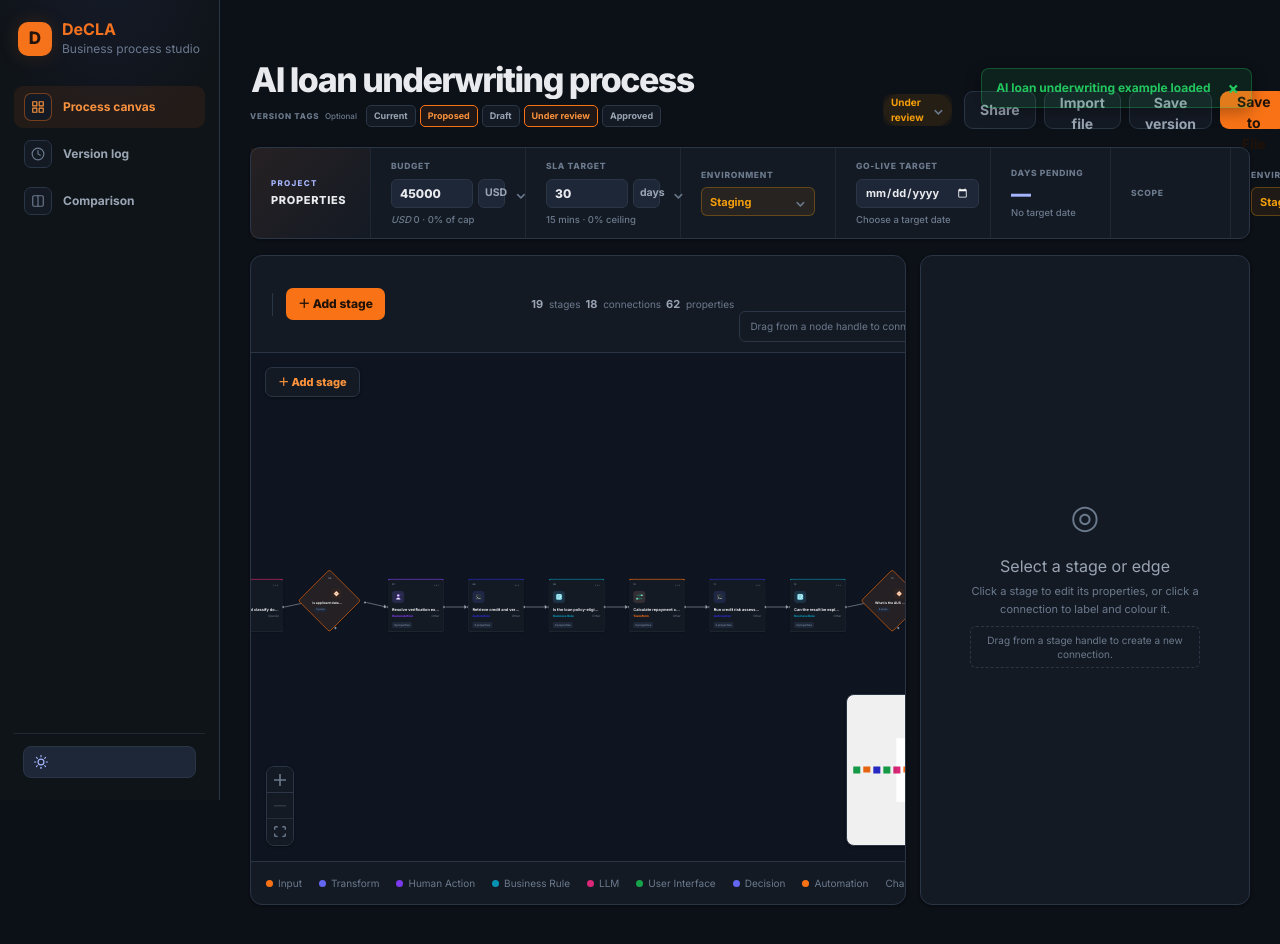
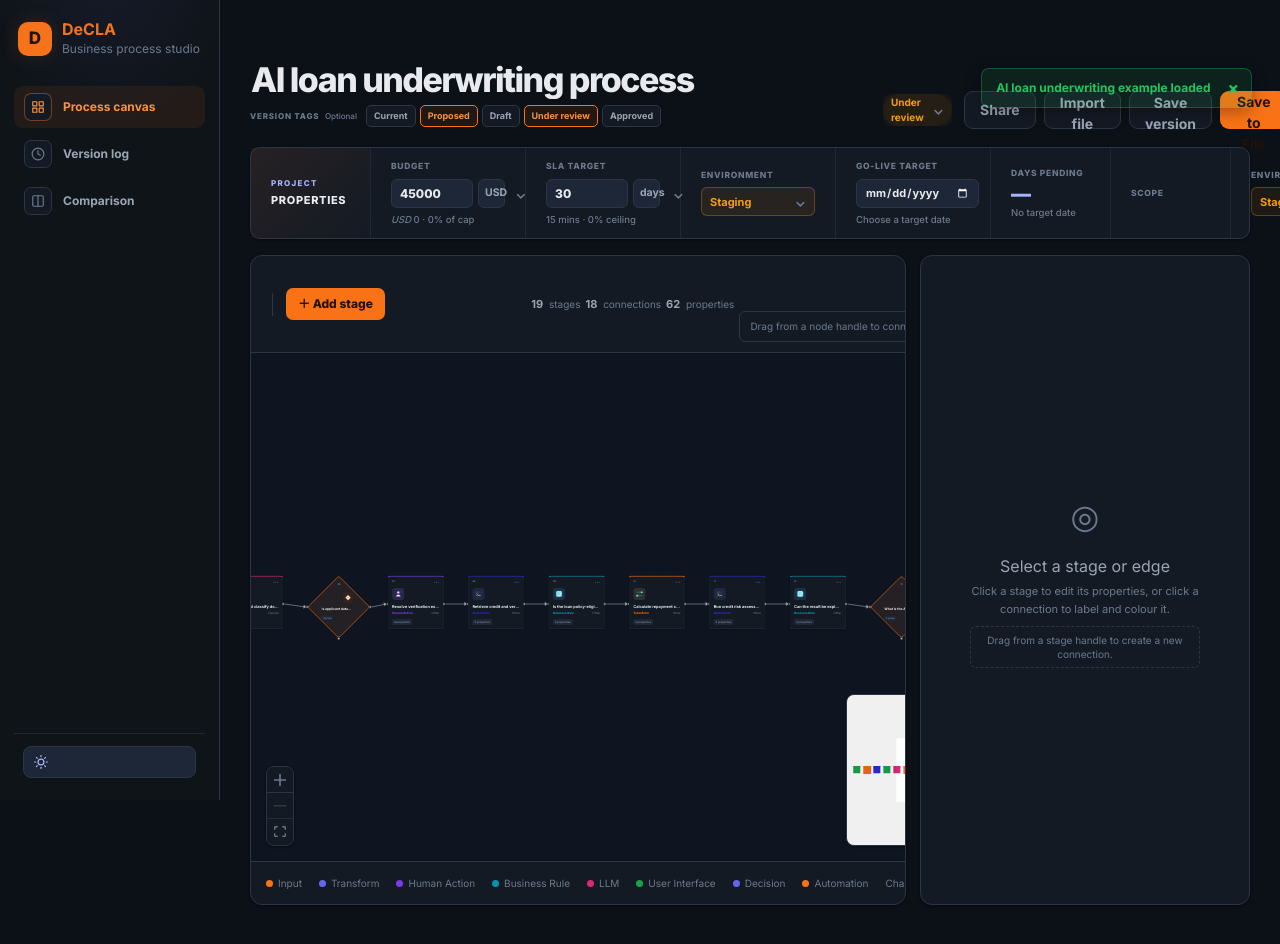
Before and after one commit to g-kannan/DeCLA, a Next.js app: page /canvas in a window 1280 px wide. Both pictures are taken after a click on the button "Load example". Shown: the top 944 px of the page. Built offline with nearby package versions, Linux system fonts and the light colour scheme.

Commit message:
feat(canvas): enhance decision node layout and styling for improved interaction

```diff
--- a/app/canvas/flow-canvas.tsx
+++ b/app/canvas/flow-canvas.tsx
@@ -114,10 +114,15 @@ function StageNode({ data }: NodeProps) {
   if (isDecision) {
     return (
       <>
-        {/* Target handle (left) */}
+        {/* Target handle — left tip of the diamond */}
         <Handle type="target" position={Position.Left} id="target" className="rf-handle" />
 
-        {/* Diamond wrapper */}
+        {/* Wrapper sized to the diamond's visual bounding box so RF positions handles correctly */}
+        <div
+          className="flow-node-decision-wrap"
+          data-selected={selected}
+          style={{ "--node-accent": stage.color } as CSSProperties}
+        >
           <div
             className="flow-node-decision"
             style={{ "--node-accent": stage.color } as CSSProperties}
@@ -135,10 +140,12 @@ function StageNode({ data }: NodeProps) {
               <span className="flow-node-props">{stage.properties.length} {stage.properties.length === 1 ? "prop" : "props"}</span>
             )}
           </div>
+        </div>
 
-        {/* Source handles — right (primary) and bottom (branch) */}
-        <Handle type="source" position={Position.Right} id="right" className="rf-handle rf-handle--right" />
-        <Handle type="source" position={Position.Bottom} id="bottom" className="rf-handle rf-handle--bottom" />
+        {/* Source handle — right tip */}
+        <Handle type="source" position={Position.Right} id="right" className="rf-handle" />
+        {/* Source handle — bottom tip (branching path) */}
+        <Handle type="source" position={Position.Bottom} id="bottom" className="rf-handle" />
       </>
     );
   }
@@ -253,8 +260,9 @@ function stagesToRfNodes(
       total: stages.length,
       isDecision: stage.iconKey === "decision",
     } satisfies StageNodeData,
-    width: NODE_WIDTH,
-    height: stage.iconKey === "decision" ? 160 : NODE_HEIGHT,
+    // Decision nodes use a 210×210 wrapper so handles land at the diamond tips
+    width: stage.iconKey === "decision" ? 210 : NODE_WIDTH,
+    height: stage.iconKey === "decision" ? 210 : NODE_HEIGHT,
   }));
 }
 
@@ -487,13 +495,6 @@ function FlowCanvasInner({
         }}
         maskColor="rgba(0,0,0,0.06)"
       />
-
-      {/* "Add stage" shortcut visible in top-right */}
-      <div className="rf-add-node-btn-wrap">
-        <button className="rf-add-node-btn" onClick={onAddStageRequest}>
-          ＋ Add stage
-        </button>
-      </div>
     </ReactFlow>
   );
 }
--- a/app/globals.css
+++ b/app/globals.css
@@ -1697,8 +1697,6 @@ input:focus, select:focus, textarea:focus {
   transition: background 0.15s, transform 0.15s;
 }
 .rf-handle:hover { background: var(--primary) !important; transform: scale(1.4); }
-.rf-handle--right { right: -5px !important; }
-.rf-handle--bottom { bottom: -5px !important; }
 
 /* ── Standard flow node ── */
 .flow-node-rf {
@@ -1764,6 +1762,31 @@ input:focus, select:focus, textarea:focus {
 .flow-node-meta-rf span:first-child { color: var(--node-accent); font-weight: 750; }
 
 /* ── Decision node (diamond) ── */
+
+/*
+  Outer wrapper: 210×210 transparent box whose boundaries match the rotated diamond.
+  React Flow places handles at the LEFT/RIGHT/BOTTOM edges of THIS box,
+  which correspond exactly to the left, right, and bottom tips of the visual diamond.
+  (148 × √2 ≈ 209 → rounded up to 210)
+*/
+.flow-node-decision-wrap {
+  position: relative;
+  display: flex;
+  width: 210px;
+  height: 210px;
+  align-items: center;
+  justify-content: center;
+  pointer-events: none; /* let clicks fall through to the inner diamond */
+}
+/* Re-enable pointer events on the inner diamond so it is clickable */
+.flow-node-decision-wrap .flow-node-decision { pointer-events: all; }
+
+/* Selected ring on the wrapper */
+.flow-node-decision-wrap[data-selected="true"] .flow-node-decision {
+  box-shadow: 0 0 0 3px color-mix(in srgb, var(--node-accent) 28%, transparent), var(--shadow-md);
+}
+
+/* Inner diamond: 148×148 rotated square */
 .flow-node-decision {
   position: relative;
   display: grid;
@@ -1771,7 +1794,6 @@ input:focus, select:focus, textarea:focus {
   height: 148px;
   place-items: center;
   justify-items: center;
-  padding: 16px;
   border: 2px solid var(--node-accent);
   border-radius: 8px;
   color: var(--ink);
@@ -1785,9 +1807,6 @@ input:focus, select:focus, textarea:focus {
   user-select: none;
 }
 .flow-node-decision:hover { box-shadow: var(--shadow-md); }
-.flow-node-decision[data-selected="true"] {
-  box-shadow: 0 0 0 3px color-mix(in srgb, var(--node-accent) 22%, transparent), var(--shadow-md);
-}
 /* Counter-rotate all text/icon children */
 .flow-node-decision .flow-node-badge,
 .flow-node-decision .flow-node-icon-wrap,
```
Lines whose indentation alone changed are shown as unchanged.
